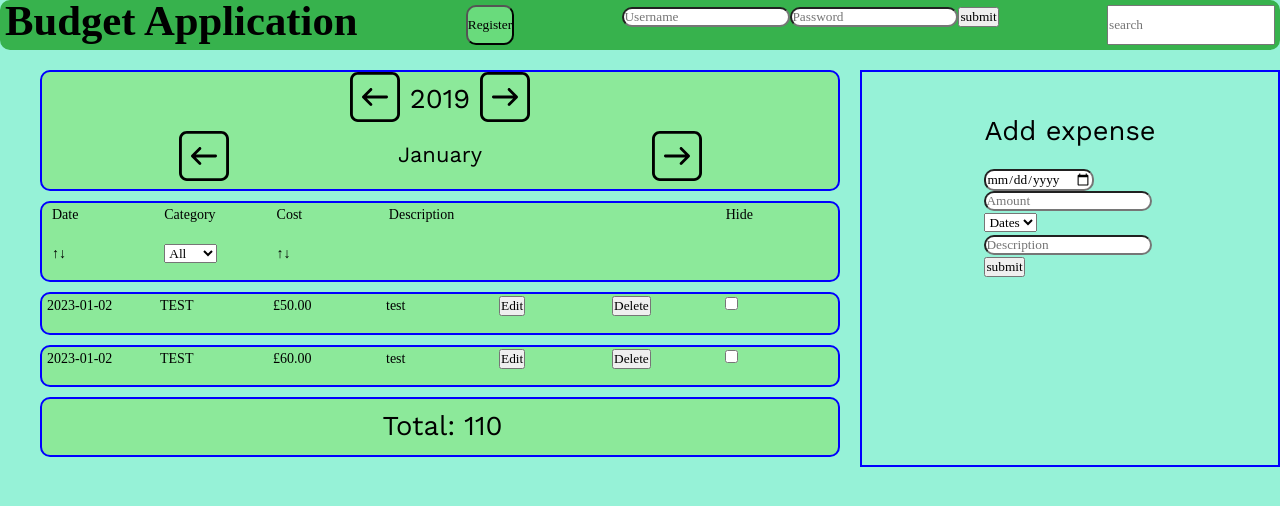
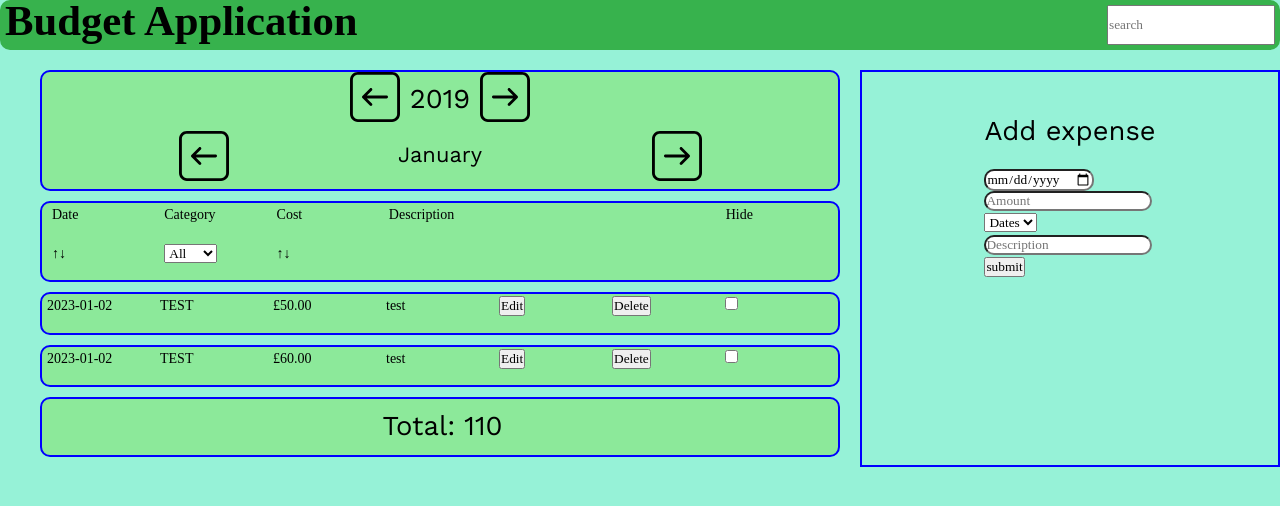
Before and after one commit to RavinderSian/ReactExpenses, a React (Create React App) app in the folder react-expenses-app/: page / in a window 1280 px wide. Shown: the top 506 px of the page. Built offline with nearby package versions, Linux system fonts and the light colour scheme.

Commit message:
get rid of login and register

```diff
--- a/react-expenses-app/src/Components/NavigationHeader/NavigationHeader.js
+++ b/react-expenses-app/src/Components/NavigationHeader/NavigationHeader.js
@@ -5,24 +5,6 @@ const NavigationHeader = () => {
   return (
     <nav className={`${classes["nav-box"]}`}>
       <h1>Budget Application</h1>
-      <button className={`${classes["btn-register"]}`}>Register</button>
-      <form name="loginForm" action="/performlogin" method="POST">
-        <div className={`${classes["login-inputs"]}`}>
-          <input
-            className={`${classes["login-input"]}`}
-            type="text"
-            name="username"
-            placeholder="Username"
-          ></input>
-          <input
-            className={`${classes["login-input"]}`}
-            type="password"
-            name="password"
-            placeholder="Password"
-          ></input>
-          <input name="submit-login" type="submit" value="submit" />
-        </div>
-      </form>
       <input
         className={`${classes["search-bar"]}`}
         type="search"
```
